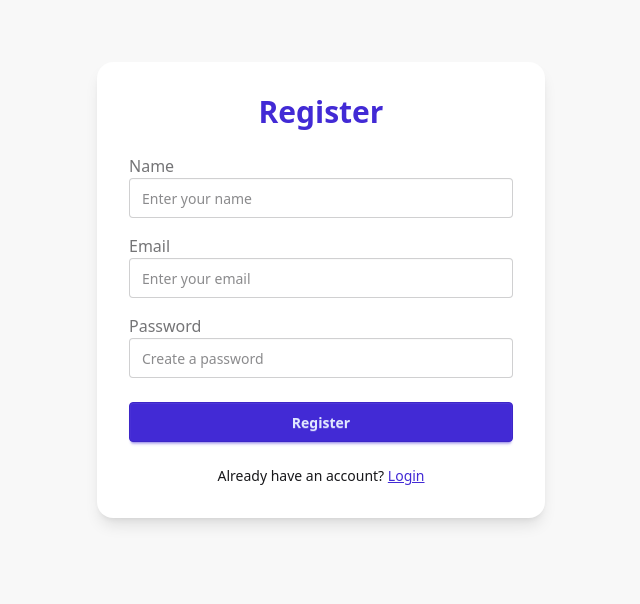
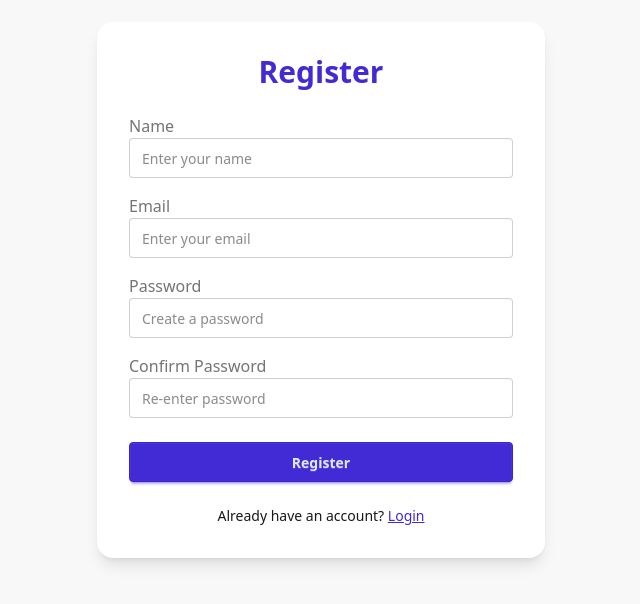
Before and after one commit to Faraan10/useState-useEffect, a React (Vite) app: page /register in a window 1280 px wide. Shown: the part 110-714 px from the top of the page, without its empty margins (319-959 px from the left). Built offline with nearby package versions, Linux system fonts and the light colour scheme.

Commit message:
register commit

```diff
--- a/src/pages/Register.jsx
+++ b/src/pages/Register.jsx
@@ -44,6 +44,17 @@
             />
           </div>
 
+          <div className="form-control">
+            <label className="label">
+              <span className="label-text">Confirm Password</span>
+            </label>
+            <input
+              type="password"
+              placeholder="Re-enter password"
+              className="input input-bordered w-full"
+              required
+            />
+          </div>
           <div className="form-control mt-6">
             <button className="btn btn-primary w-full">Register</button>
           </div>
```
